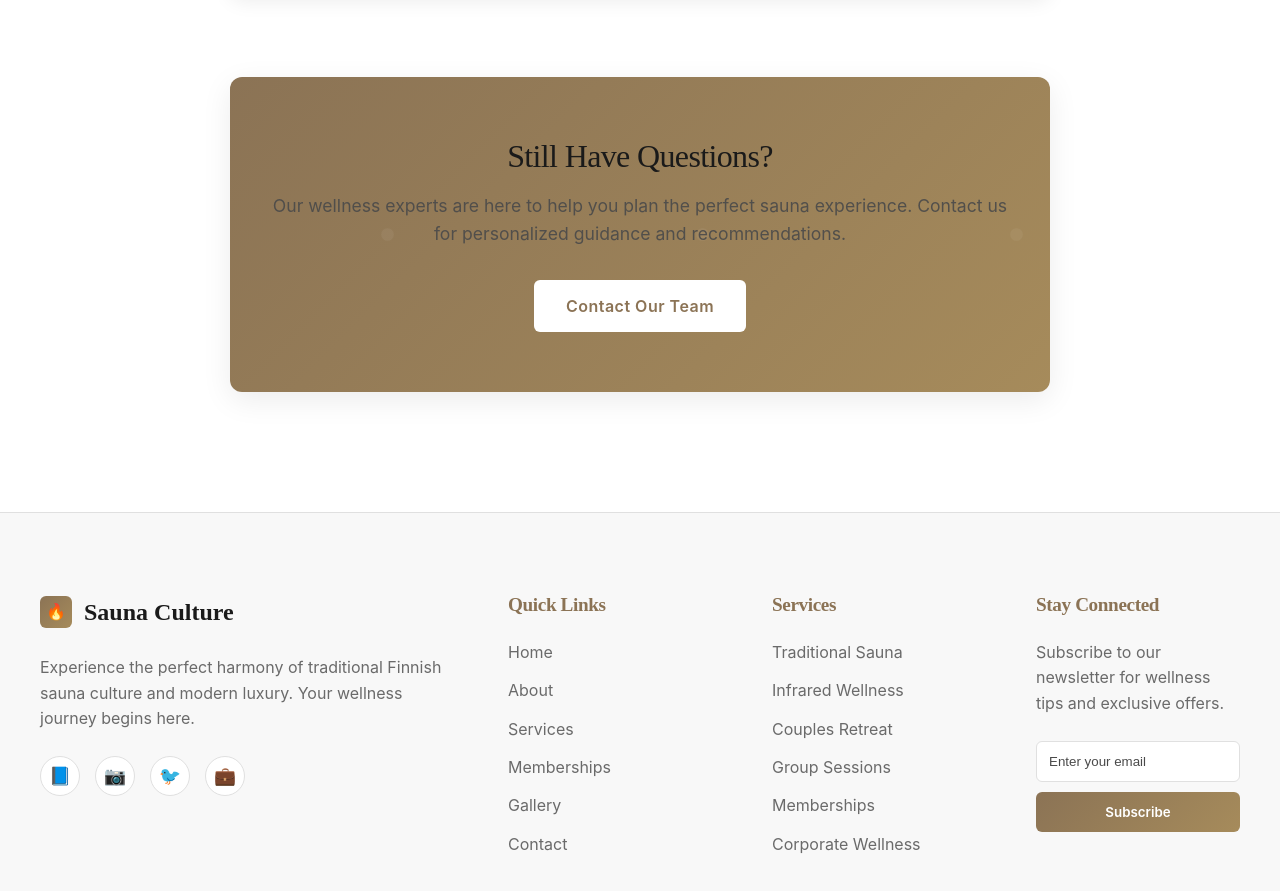
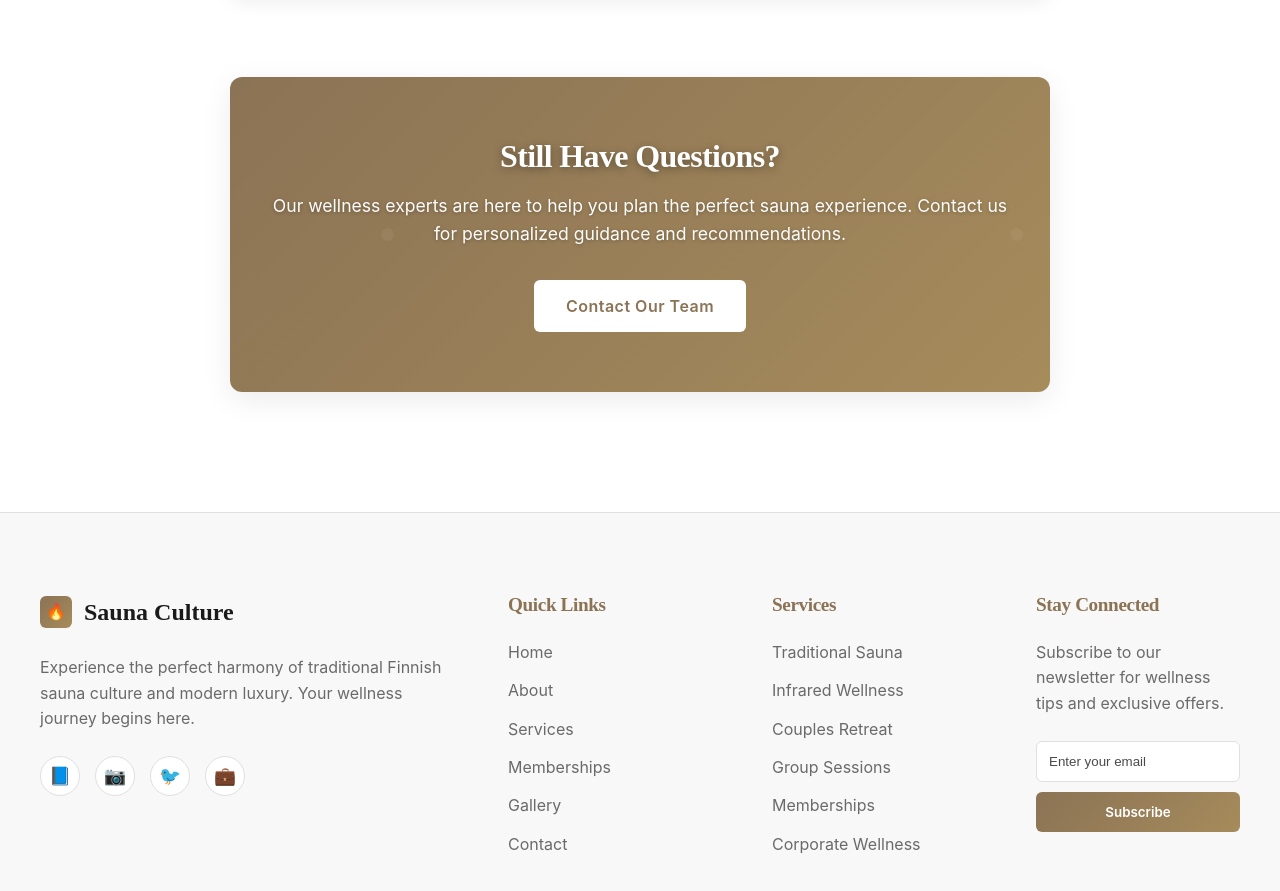
Before and after one commit to dickinsona19/SaunaCultureWeb, a React (Vite) app: page / in a window 1280 px wide. Shown: the part 9340-10231 px from the top of the page. Built offline with nearby package versions, Linux system fonts and the light colour scheme.

Commit message:
Fix FAQ CTA section text readability in dark mode

```diff
--- a/src/components/FAQ.jsx
+++ b/src/components/FAQ.jsx
@@ -128,6 +128,9 @@ const CTATitle = styled.h3`
   margin-bottom: 1rem;
   position: relative;
   z-index: 2;
+  color: #ffffff;
+  text-shadow: 0 2px 8px rgba(0, 0, 0, 0.4);
+  font-weight: 600;
 `;
 
 const CTADescription = styled.p`
@@ -135,7 +138,11 @@ const CTADescription = styled.p`
   margin-bottom: 2rem;
   position: relative;
   z-index: 2;
-  opacity: 0.9;
+  color: #ffffff;
+  text-shadow: 0 1px 4px rgba(0, 0, 0, 0.3);
+  font-weight: 400;
+  opacity: 0.98;
+  line-height: 1.6;
 `;
 
 const CTAButton = styled.button`
@@ -153,6 +160,7 @@ const CTAButton = styled.button`
   &:hover {
     transform: translateY(-2px);
     box-shadow: 0 8px 25px rgba(255, 255, 255, 0.2);
+    background: #f8f8f8;
   }
 `;
 
```
